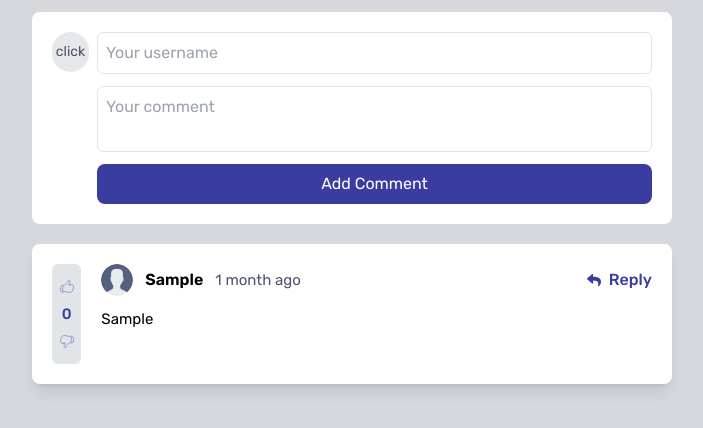
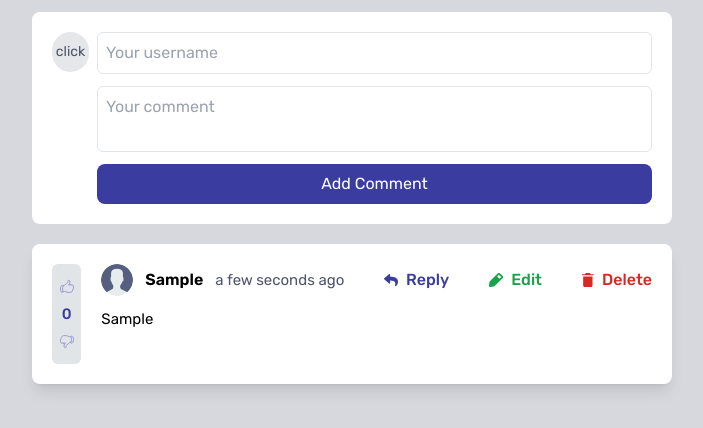
Before and after one commit to Anell-dev/react-typescript-tailwind-Interactive-comments-section, a React (Vite) app: page / in a window 1280 px wide. Both pictures are taken after typing "Sample", "Sample" into the empty fields and a click on the button "Add Comment". Shown: the top 428 px of the page, without its empty margins (288-991 px from the left). Built offline with nearby package versions, Linux system fonts and the light colour scheme.

Commit message:
adding features edit and reply

```diff
--- a/src/App.tsx
+++ b/src/App.tsx
@@ -7,8 +7,14 @@ import useComments from './hooks/useComments'
 
 const App: React.FC = () => {
   const [isModalOpen, setIsModalOpen] = useState(false)
-  const { comments, addComment, addReply, selectedAvatar, setSelectedAvatar } =
-    useComments()
+  const {
+    comments,
+    addComment,
+    editComment,
+    addReply,
+    selectedAvatar,
+    setSelectedAvatar
+  } = useComments()
 
   const handleSelectAvatar = (avatar: string) => {
     setSelectedAvatar(avatar)
@@ -31,9 +37,20 @@ const App: React.FC = () => {
           onCloseModal={handleModel}
           onSelectAvatar={handleSelectAvatar}
         />
-        <CommentInput onAddComment={addComment} avatar={selectedAvatar} />
+        <CommentInput
+          onAddComment={addComment}
+          avatar={selectedAvatar}
+          dataToEdit={null}
+          onEditComment={editComment}
+          isReply={true}
+        />
       </div>
-      <CommentList comments={comments} onAddReply={addReply} />
+
+      <CommentList
+        comments={comments}
+        onAddReply={addReply}
+        onEditComment={editComment}
+      />
     </div>
   )
 }
--- a/src/components/CommentInput.tsx
+++ b/src/components/CommentInput.tsx
@@ -7,7 +7,9 @@ import userIcon from '../assets/images/user.png'
 const CommentInput: React.FC<CommentInputProps> = ({
   onAddComment,
   avatar,
-  prefillText = ''
+  prefillText = '',
+  dataToEdit,
+  isReply
 }) => {
   const [form, setForm] = useState<Comment>({
     id: '',
@@ -15,6 +17,7 @@ const CommentInput: React.FC<CommentInputProps> = ({
     username: '',
     text: prefillText,
     score: 0,
+    createdAt: new Date().toISOString(),
     replies: []
   })
 
@@ -25,6 +28,12 @@ const CommentInput: React.FC<CommentInputProps> = ({
     }))
   }, [avatar])
 
+  useEffect(() => {
+    if (dataToEdit) {
+      setForm(dataToEdit)
+    }
+  }, [dataToEdit])
+
   const [errors, setErrors] = useState<{ username?: string; text?: string }>({})
 
   const handleChange = (
@@ -32,17 +41,16 @@ const CommentInput: React.FC<CommentInputProps> = ({
   ) => {
     const { name, value } = e.target
 
-    if (name === 'text' && value.startsWith(prefillText)) {
+    if (name === 'text' && isReply && !dataToEdit) {
+      if (!value.startsWith(prefillText)) {
+        return
+      }
+    }
+
     setForm({
       ...form,
       [name]: value
     })
-    } else if (name !== 'text') {
-      setForm({
-        ...form,
-        [name]: value
-      })
-    }
 
     if (value) {
       setErrors({
@@ -72,16 +80,24 @@ const CommentInput: React.FC<CommentInputProps> = ({
 
   const handleAddComment = () => {
     if (validate()) {
+      if (dataToEdit) {
+        onAddComment({
+          ...form
+        })
+      } else {
         onAddComment({
           ...form,
-        id: uuidv4()
+          id: uuidv4() // Genera un nuevo ID
         })
+      }
+      // Resetear el formulario después de agregar o editar un comentario
       setForm({
         id: '',
         avatar: avatar || userIcon,
         username: '',
         text: prefillText,
         score: 0,
+        createdAt: new Date().toISOString(),
         replies: []
       })
     }
@@ -107,7 +123,7 @@ const CommentInput: React.FC<CommentInputProps> = ({
       <button
         onClick={handleAddComment}
         className='rounded-lg bg-moderate-blue px-4 py-2 text-white hover:bg-light-grayish-blue'>
-        Add Comment
+        {dataToEdit ? 'Edit Comment' : 'Add Comment'}
       </button>
     </div>
   )
--- a/src/components/CommentItem.tsx
+++ b/src/components/CommentItem.tsx
@@ -1,9 +1,11 @@
 import { useState } from 'react'
+import moment from 'moment'
 import { CommentItemProps } from '../interfaces/commentItemProps'
 
 const CommentItem: React.FC<CommentItemProps> = ({
   comment,
-  toggleReplyInput
+  toggleReplyInput,
+  toggleEditInput
 }) => {
   const [score, setScore] = useState(comment.score)
 
@@ -15,9 +17,10 @@ const CommentItem: React.FC<CommentItemProps> = ({
     setScore(score - 1)
   }
 
+  const timeAgo = moment(comment.createdAt).fromNow()
+
   return (
-    <div className='animate-slideIn mx-auto mb-3 flex w-[50%] max-w-4xl select-none'>
-      <div className='flex min-h-[140px] w-full gap-5 rounded-lg bg-white p-5 shadow-lg'>
+    <div className='mb-3 flex min-h-[140px] w-[50%] animate-slideIn select-none gap-5 rounded-lg bg-white p-5 shadow-lg'>
       <div className='flex w-8 flex-col items-center justify-center gap-2 rounded-md bg-very-light-gray font-medium'>
         <svg
           xmlns='http://www.w3.org/2000/svg'
@@ -61,24 +64,49 @@ const CommentItem: React.FC<CommentItemProps> = ({
               className='w-8 rounded-full'
             />
             <span className='font-semibold'>{comment.username}</span>
-              <p className='text-grayish-blue'>1 month ago</p>
+            <p className='text-grayish-blue'>{timeAgo}</p>
           </div>
 
+          <div className='flex gap-10'>
             <button
-              className='flex items-center gap-2 font-medium text-moderate-blue transition-colors duration-200 ease-in-out hover:text-light-grayish-blue'
+              className='flex items-center gap-2 font-medium text-moderate-blue hover:text-light-grayish-blue'
               onClick={toggleReplyInput}>
               <svg
                 width='14'
                 height='13'
                 xmlns='http://www.w3.org/2000/svg'
-                className='items-center justify-center fill-current hover:text-light-grayish-blue'>
+                className='fill-current'>
                 <path d='M.227 4.316 5.04.16a.657.657 0 0 1 1.085.497v2.189c4.392.05 7.875.93 7.875 5.093 0 1.68-1.082 3.344-2.279 4.214-.373.272-.905-.07-.767-.51 1.24-3.964-.588-5.017-4.829-5.078v2.404c0 .566-.664.86-1.085.496L.227 5.31a.657.657 0 0 1 0-.993Z' />
               </svg>
               Reply
             </button>
+
+            <button
+              className='flex items-center gap-2 font-medium text-green-600 hover:text-opacity-60'
+              onClick={toggleEditInput}>
+              <svg
+                width='14'
+                height='14'
+                xmlns='http://www.w3.org/2000/svg'
+                className='fill-current'>
+                <path d='M13.479 2.872 11.08.474a1.75 1.75 0 0 0-2.327-.06L.879 8.287a1.75 1.75 0 0 0-.5 1.06l-.375 3.648a.875.875 0 0 0 .875.954h.078l3.65-.333c.399-.04.773-.216 1.058-.499l7.875-7.875a1.68 1.68 0 0 0-.061-2.371Zm-2.975 2.923L8.159 3.449 9.865 1.7l2.389 2.39-1.75 1.706Z' />
+              </svg>
+              Edit
+            </button>
+
+            <button className='flex items-center gap-2 font-medium text-red-600 hover:text-opacity-60'>
+              <svg
+                width='12'
+                height='14'
+                xmlns='http://www.w3.org/2000/svg'
+                className='fill-current'>
+                <path d='M1.167 12.448c0 .854.7 1.552 1.555 1.552h6.222c.856 0 1.556-.698 1.556-1.552V3.5H1.167v8.948Zm10.5-11.281H8.75L7.773 0h-3.88l-.976 1.167H0v1.166h11.667V1.167Z' />
+              </svg>
+              Delete
+            </button>
+          </div>
         </div>
         <p className='break-all'>{comment.text}</p>
-        </div>
       </div>
     </div>
   )
--- a/src/components/CommentList.tsx
+++ b/src/components/CommentList.tsx
@@ -5,12 +5,22 @@ import userRandom from '../assets/images/user.png'
 import { Comment } from '../interfaces/comments'
 import { CommentListProps } from '../interfaces/commentListProps'
 
-const CommentList: React.FC<CommentListProps> = ({ comments, onAddReply }) => {
+const CommentList: React.FC<CommentListProps> = ({
+  comments,
+  onAddReply,
+  onEditComment
+}) => {
   const [showReplyInput, setShowReplyInput] = useState<string | null>(null)
   const [replyingTo, setReplyingTo] = useState<string | null>(null)
+  const [dataToEdit, setDataToEdit] = useState<Comment | null>(null)
 
   const handleAddReply = (parentId: string) => (reply: Comment) => {
-    onAddReply(parentId, reply)
+    if (dataToEdit) {
+      onEditComment(dataToEdit.id, reply)
+      setDataToEdit(null) // Limpiamos los datos de edición
+    } else {
+      onAddReply(parentId, reply)
+    }
     setShowReplyInput(null)
     setReplyingTo(null)
   }
@@ -22,23 +32,40 @@ const CommentList: React.FC<CommentListProps> = ({ comments, onAddReply }) => {
     } else {
       setShowReplyInput(commentId)
       setReplyingTo(username)
+      setDataToEdit(null)
+    }
+  }
+
+  const toggleEditInput = (comment: Comment) => {
+    if (dataToEdit && dataToEdit.id === comment.id) {
+      setDataToEdit(null)
+      setShowReplyInput(null)
+    } else {
+      setDataToEdit(comment)
+      setShowReplyInput(comment.id)
+      setReplyingTo(comment.username)
     }
   }
 
   return (
-    <div className='flex w-[100%] flex-col'>
+    <>
       {comments.map((comment) => (
-        <div key={comment.id} className='relative flex flex-col items-center'>
+        <div key={comment.id} className='flex w-[100%] flex-col items-center'>
           <CommentItem
             comment={comment}
             toggleReplyInput={() =>
               toggleReplyInput(comment.id, comment.username)
             }
+            toggleEditInput={() => toggleEditInput(comment)}
           />
 
           {comment.replies.length > 0 && (
             <div className='ml-10 w-[95%]'>
-              <CommentList comments={comment.replies} onAddReply={onAddReply} />
+              <CommentList
+                comments={comment.replies}
+                onAddReply={onAddReply}
+                onEditComment={onEditComment}
+              />
             </div>
           )}
 
@@ -48,12 +75,15 @@ const CommentList: React.FC<CommentListProps> = ({ comments, onAddReply }) => {
                 onAddComment={handleAddReply(comment.id)}
                 avatar={userRandom}
                 prefillText={replyingTo ? `@${replyingTo} ` : ''}
+                dataToEdit={dataToEdit}
+                onEditComment={onEditComment}
+                isReply={!dataToEdit}
               />
             </div>
           )}
         </div>
       ))}
-    </div>
+    </>
   )
 }
 
--- a/src/hooks/useComments.ts
+++ b/src/hooks/useComments.ts
@@ -8,6 +8,24 @@ const useComments = () => {
   const addComment = (comment: Comment) => {
     setSelectedAvatar('')
     setComments([...comments, comment])
+  }
+
+  const editComment = (id: string, updatedComment: Comment) => {
+    const updateCommentRecursively = (comments: Comment[]): Comment[] => {
+      return comments.map((comment) => {
+        if (comment.id === id) {
+          return { ...comment, ...updatedComment }
+        } else if (comment.replies.length > 0) {
+          return {
+            ...comment,
+            replies: updateCommentRecursively(comment.replies)
+          }
+        }
+        return comment
+      })
+    }
+
+    setComments(updateCommentRecursively(comments))
   }
 
   useEffect(() => {
@@ -29,7 +47,14 @@ const useComments = () => {
     setComments(addReplyRecursively(comments))
   }
 
-  return { comments, addComment, addReply, selectedAvatar, setSelectedAvatar }
+  return {
+    comments,
+    addComment,
+    editComment,
+    addReply,
+    selectedAvatar,
+    setSelectedAvatar
+  }
 }
 
 export default useComments
```
Lines whose indentation alone changed are shown as unchanged.
